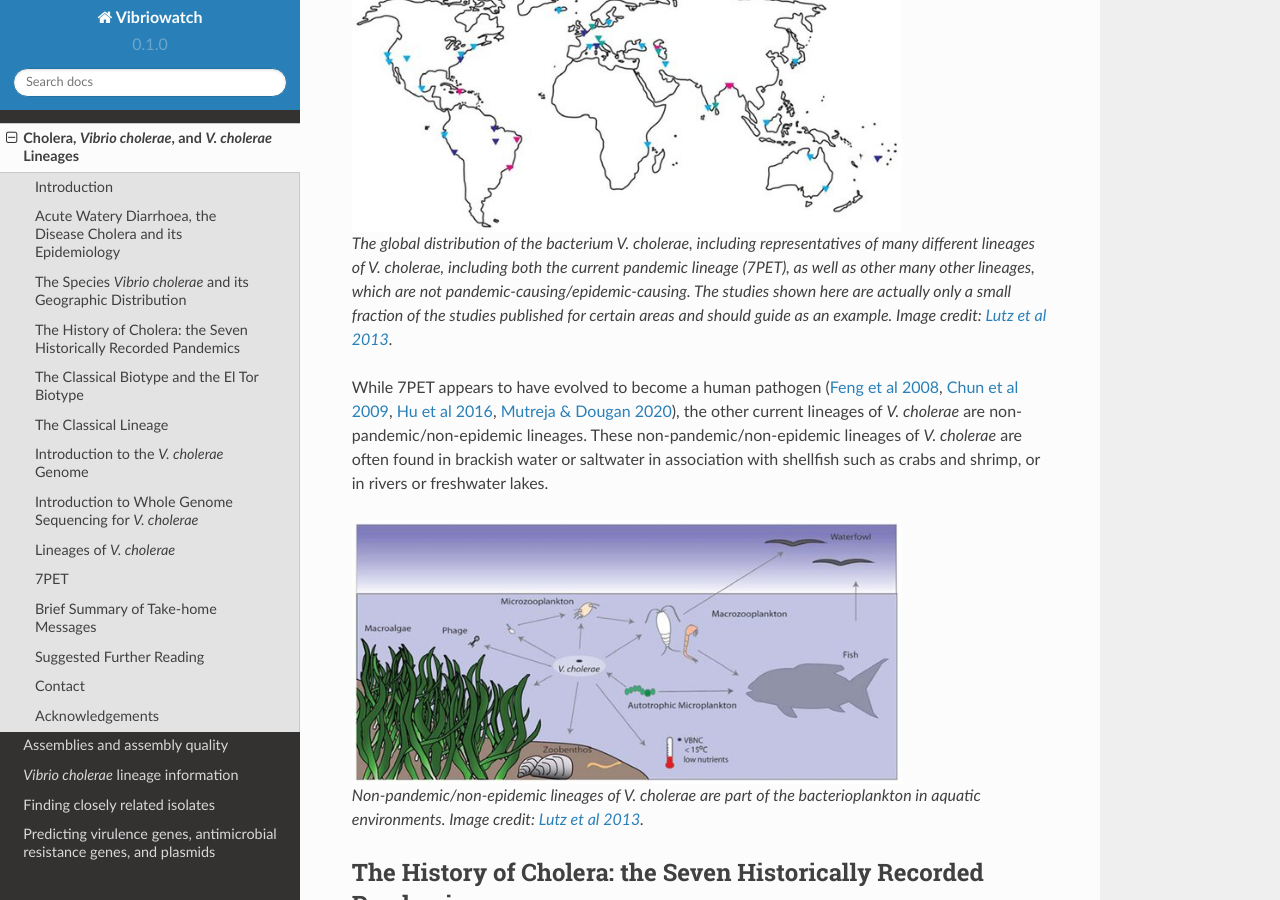
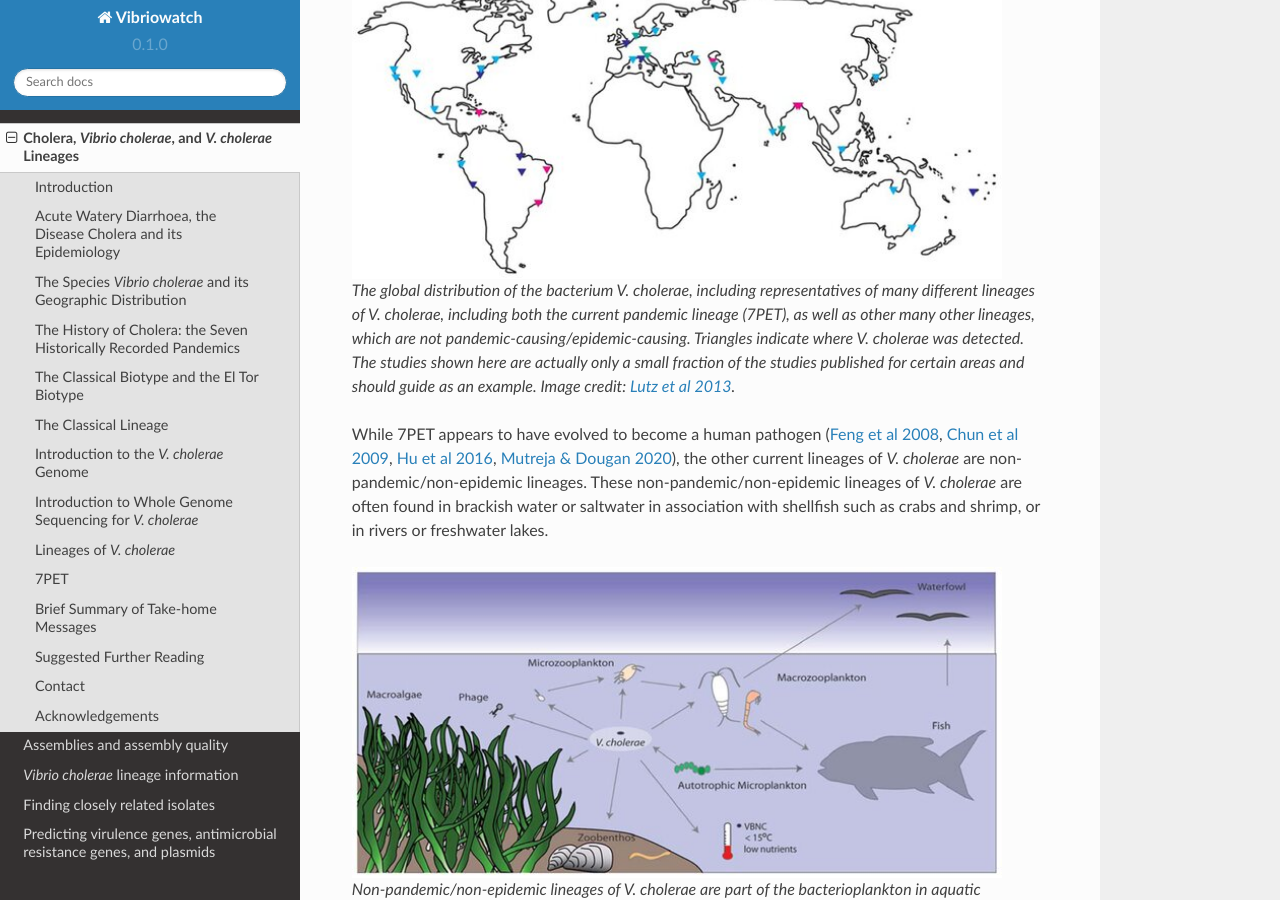
Before and after one commit to avrilcoghlan/cholerabook, a Sphinx documentation site: the page built from docs/source/vibriogenomes.rst, in a window 1280 px wide and 900 px high, scrolled down 3064 px. Built offline with Sphinx 7.4.7 and the Read the Docs theme 2.0.0, drawn with Linux system fonts in a browser that asks for light colours.

Commit message:
Update vibriogenomes.rst

```diff
--- a/docs/source/vibriogenomes.rst
+++ b/docs/source/vibriogenomes.rst
@@ -57,9 +57,9 @@ only one lineage of *V. cholerae* which causes epidemic cholera, and we will dis
 cholera.
 
 .. figure:: GlobalDistribution.jpg
-  :width: 550
+  :width: 650
 
-  The global distribution of the bacterium *V. cholerae*, including representatives of many different lineages of *V. cholerae*, including both the current pandemic lineage (7PET), as well as other many other lineages, which are not pandemic-causing/epidemic-causing. The studies shown here are actually only a small fraction of the studies published for certain areas and should guide as an example. Image credit: `Lutz et al 2013`_.
+  The global distribution of the bacterium *V. cholerae*, including representatives of many different lineages of *V. cholerae*, including both the current pandemic lineage (7PET), as well as other many other lineages, which are not pandemic-causing/epidemic-causing. Triangles indicate where *V. cholerae* was detected. The studies shown here are actually only a small fraction of the studies published for certain areas and should guide as an example. Image credit: `Lutz et al 2013`_.
 
 While 7PET appears to have evolved to become a human pathogen (`Feng et al 2008`_, `Chun et al 2009`_, `Hu et al 2016`_, `Mutreja & Dougan 2020`_),
 the other current lineages of *V. cholerae* are non-pandemic/non-epidemic lineages. These non-pandemic/non-epidemic lineages of *V. cholerae* are often found in brackish water or saltwater in association with shellfish
@@ -74,7 +74,7 @@ such as crabs and shrimp, or in rivers or freshwater lakes.
 .. _Mutreja & Dougan 2020: https://pubmed.ncbi.nlm.nih.gov/31345641/
 
 .. figure:: VibrioCholeraeInSea.jpg
-  :width: 550
+  :width: 650
 
   Non-pandemic/non-epidemic lineages of *V. cholerae* are part of the bacterioplankton in aquatic environments. Image credit: `Lutz et al 2013`_.
 
```
